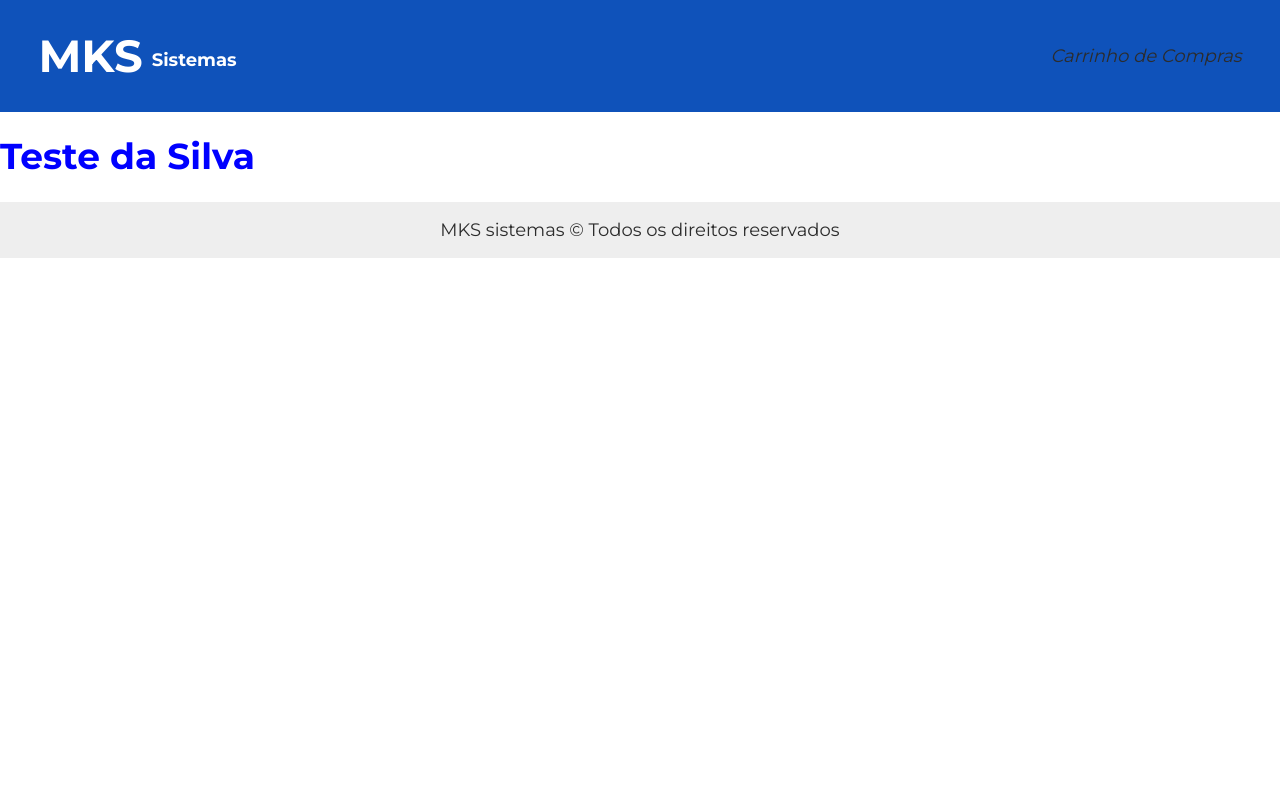
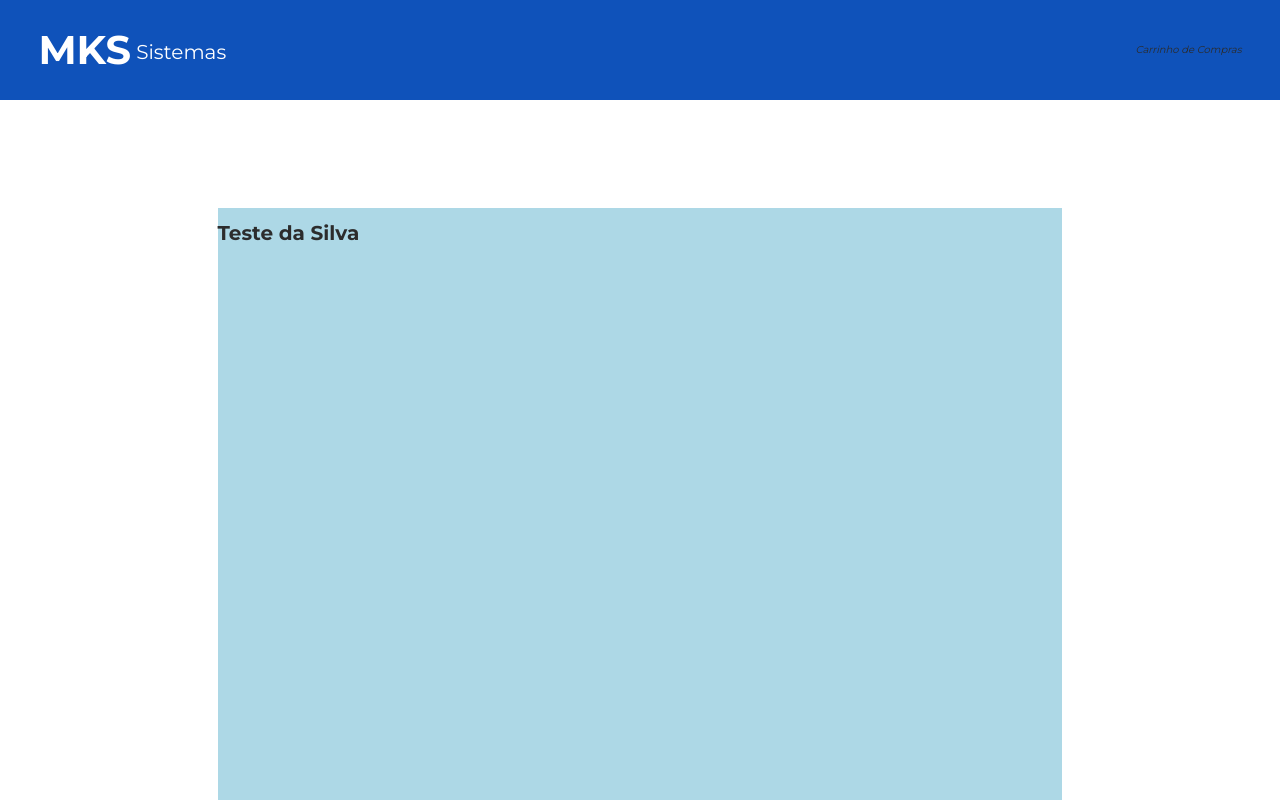
Before and after one commit to Serbatinho/frontchallenge, a Next.js app: page / in a window 1280 px wide. Shown: the top 800 px of the page. Built offline with nearby package versions, Linux system fonts and the light colour scheme.

Commit message:
Estilo das sessões completo

```diff
--- a/src/components/Header/Header.tsx
+++ b/src/components/Header/Header.tsx
@@ -6,9 +6,13 @@ const Header: React.FC = () => {
     return (
         <header className={`${styles['header-full-content']}`}>
 
-            <Logo></Logo>
+            <div className={`${styles['header-mid-content']}`}>
+                <Logo></Logo>
 
-            <i>Carrinho de Compras</i>
+                <i>Carrinho de Compras</i>
+
+            </div>
+
 
         </header>
     );
--- a/src/pages/index.tsx
+++ b/src/pages/index.tsx
@@ -3,7 +3,12 @@ import styles from "../styles/layout/pages/Home/home.module.scss";
 export default function Home() {
     return (
         <main className={`${styles['home-full-content']}`}>
+
+
+            <div className={`${styles['home-mid-content']}`}>
             <h1>Teste da Silva</h1>
+
+            </div>
         </main>
     );
 }
--- a/src/styles/base/_fonts.scss
+++ b/src/styles/base/_fonts.scss
@@ -5,17 +5,6 @@ $font-stack: 'montserrat', sans-serif, arial, helvetica, sans-serif;
 *{
     font-family: $font-stack;
     color: #2C2C2C;
-    font-size: clamp(15px, 1.5vw, 18px)
+    // font-size: clamp(15px, 1.5vw, 18px)
+    font-size: 10px;
 }
-
-h1 {
-    font-size: 1.75rem
-}
-
-h2 {
-    font-size: 1.5rem
-}
-
-h3 {
-    font-size: 1.25rem
-}
--- a/src/styles/global.scss
+++ b/src/styles/global.scss
@@ -1,5 +1,5 @@
 @import './base';
 
 body{
-    max-width: 375px;
+    min-width: 375px;
 }
--- a/src/styles/layout/common/logo.module.scss
+++ b/src/styles/layout/common/logo.module.scss
@@ -1,20 +1,23 @@
 @import '../../common';
 
 .logo-full-content{
+
 
     >*{
         color:$text-color-secondary;
         display: flex;
         align-items: flex-end;
-        // justify-content: flex-end;
         width: fit-content;
         gap: 0.5rem;
-        font-size: 2.5rem;
+        font-size: 4rem;
+        font-weight: 600;
 
         >*{
             color:$text-color-secondary;
             align-self: center;
             padding-top: 0.5rem;
+            font-size: 2rem;
+            font-weight: lighter;
         }
     }
 }
--- a/src/styles/layout/components/Footer/footer.module.scss
+++ b/src/styles/layout/components/Footer/footer.module.scss
@@ -1,9 +1,13 @@
 @import "../../../common";
 
 .footer-full-content{
-    width: 100vw;
+    width: 100%;
     background-color: $background-color-three;
     display: flex;
     align-items: center;
     justify-content: center;
+
+    >*{
+        font-size: 12px;
+    }
 }
--- a/src/styles/layout/components/Header/header.module.scss
+++ b/src/styles/layout/components/Header/header.module.scss
@@ -1,15 +1,26 @@
 @import '../../../common';
 
 .header-full-content{
+    width: 100%;
     background-color: $background-color-two;
-    max-width: 100vw;
-    width: 100vw;
     display: flex;
-    justify-content: space-between;
     align-items: center;
+    justify-content: center;
+    height: fit-content;
+    box-sizing: border-box;
 
     >*{
-        margin: 0px 3vw 0px 3vw;
+
+        max-width: 1440px;
+        width: 100%;
+        display: flex;
+        justify-content: space-between;
+        align-items: center;
+
+        >*{
+            margin: 0px 3vw 0px 3vw;
+        }
     }
 
+
 }
--- a/src/styles/layout/pages/Home/home.module.scss
+++ b/src/styles/layout/pages/Home/home.module.scss
@@ -1,3 +1,23 @@
-.home-full-content > *{
-    color: blue;
+.home-full-content{
+    width: 100%;
+    max-width: 100%;
+    display: flex;
+    align-items: center;
+    justify-content: center;
+
+
+    .home-mid-content{
+        margin: clamp(58px, 8.5%, 116px) clamp(0px, 17%, 255px);
+        display: flex;
+        flex-direction: column;
+        justify-content: flex-start;
+        align-items: flex-start;
+        min-height: 100vh;
+        background-color: lightblue;
+        max-width: 938px;
+        width: 100%;
+
+    }
+
+    width: 100vw;
 }
```
